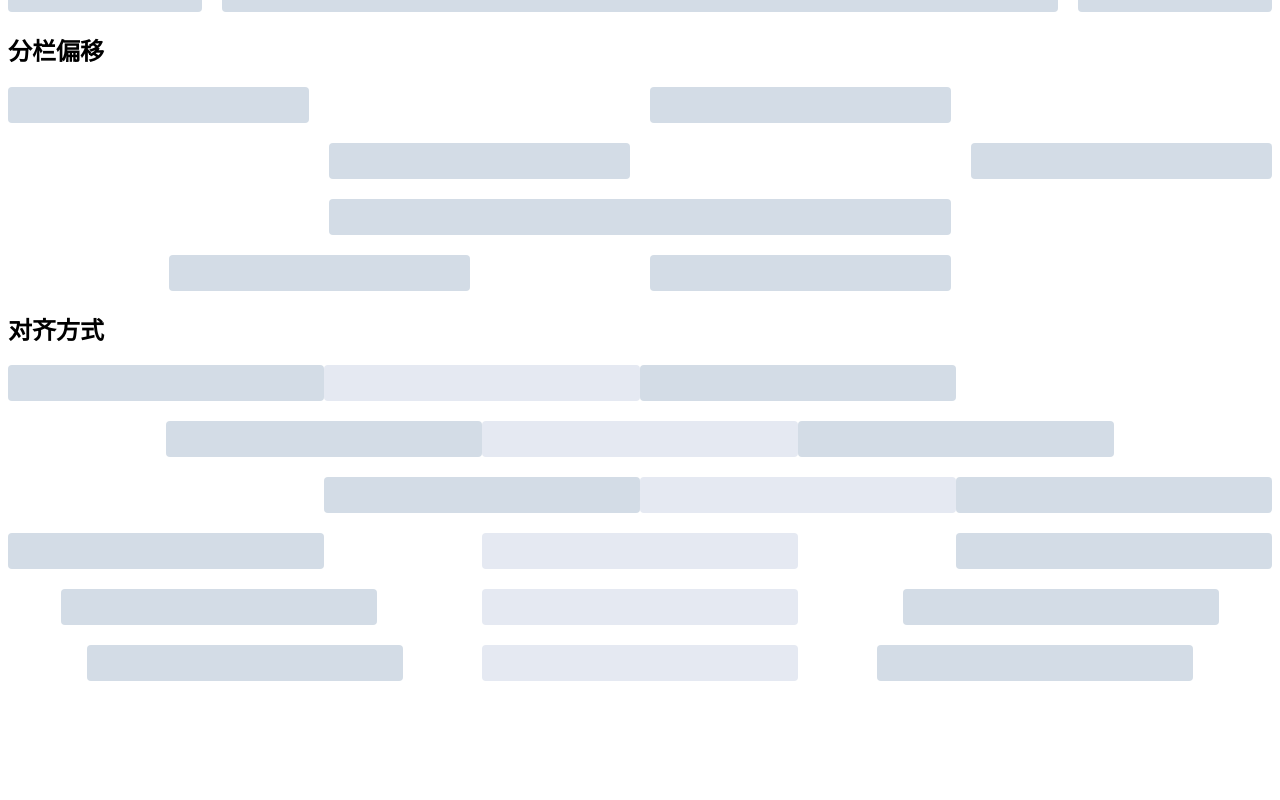
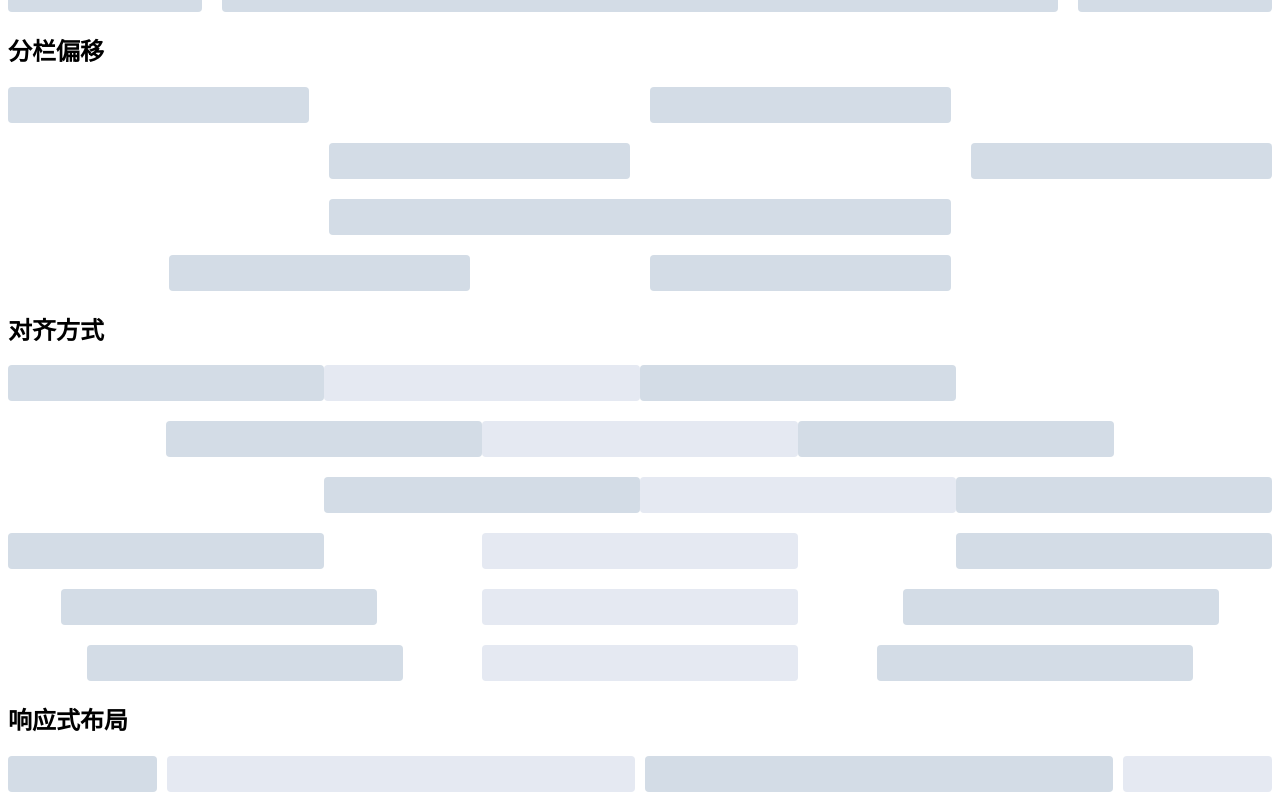
Before and after one commit to chenyuqiua/my-element, a Vue app: page / in a window 1280 px wide. Shown: the part 657-1457 px from the top of the page. Before the commit the page ends 1346 px from the top, so only its background shows below. Built offline with nearby package versions, Linux system fonts and the light colour scheme.

Commit message:
fix: add layout响应式布局

```diff
--- a/examples/components/layout/index.vue
+++ b/examples/components/layout/index.vue
@@ -111,6 +111,21 @@
       <yq-col :span="6"><div class="grid-content ep-bg-purple-light" /></yq-col>
       <yq-col :span="6"><div class="grid-content ep-bg-purple" /></yq-col>
     </yq-row>
+    <h2>响应式布局</h2>
+    <yq-row :gutter="10">
+      <yq-col :xs="8" :sm="6" :md="4" :lg="3" :xl="1">
+        <div class="grid-content ep-bg-purple" />
+      </yq-col>
+      <yq-col :xs="4" :sm="6" :md="8" :lg="9" :xl="11">
+        <div class="grid-content ep-bg-purple-light" />
+      </yq-col>
+      <yq-col :xs="4" :sm="6" :md="8" :lg="9" :xl="11">
+        <div class="grid-content ep-bg-purple" />
+      </yq-col>
+      <yq-col :xs="8" :sm="6" :md="4" :lg="3" :xl="1">
+        <div class="grid-content ep-bg-purple-light" />
+      </yq-col>
+    </yq-row>
   </div>
 </template>
 
--- a/packages/components/col/src/col.ts
+++ b/packages/components/col/src/col.ts
@@ -1,3 +1,14 @@
+import { mutable } from "packages/utils/typescript";
+import { definePropType } from "packages/utils/vue/props/runtime";
+
+export type ColSizeObject = {
+  span?: number;
+  offset?: number;
+  pull?: number;
+  push?: number;
+};
+export type ColSize = number | ColSizeObject;
+
 export const colProps = {
   span: {
     type: Number,
@@ -15,4 +26,24 @@ export const colProps = {
     type: Number,
     default: 0,
   },
+  xs: {
+    type: definePropType<ColSize>([Number, Object]),
+    default: () => mutable({} as const),
+  },
+  sm: {
+    type: definePropType<ColSize>([Number, Object]),
+    default: () => mutable({} as const),
+  },
+  md: {
+    type: definePropType<ColSize>([Number, Object]),
+    default: () => mutable({} as const),
+  },
+  lg: {
+    type: definePropType<ColSize>([Number, Object]),
+    default: () => mutable({} as const),
+  },
+  xl: {
+    type: definePropType<ColSize>([Number, Object]),
+    default: () => mutable({} as const),
+  },
 } as const;
--- a/packages/components/col/src/col.vue
+++ b/packages/components/col/src/col.vue
@@ -28,8 +28,8 @@ const style = computed(() => {
 
 const colKls = computed(() => {
   const classes: string[] = [];
+
   const pos = ["span", "offset", "push", "pull"] as const;
-
   pos.forEach((prop) => {
     const size = props[prop];
     if (isNumber(size)) {
@@ -38,31 +38,67 @@ const colKls = computed(() => {
     }
   });
 
+  const sizes = ["xs", "sm", "md", "lg", "xl"] as const;
+  sizes.forEach((size) => {
+    if (isNumber(props[size])) classes.push(`yq-col-${size}-${props[size]}`);
+    else {
+      Object.entries(size).forEach(([prop, sizeProp]) => {
+        classes.push(
+          prop === "span"
+            ? `yq-col-${size}-${sizeProp}`
+            : `yq-col-${size}-${prop}-${sizeProp}`
+        );
+      });
+    }
+  });
+
   return classes;
 });
 </script>
 
 <style lang="scss" scoped>
-.yq-col {
+@use "packages/theme-chalk/src/mixins/_col.scss" as *;
+@use "packages/theme-chalk/src/mixins/config.scss" as *;
+@use "packages/theme-chalk/src/mixins/mixins.scss" as *;
+
+.#{$namespace}-col {
   float: left;
   box-sizing: border-box;
 }
 
+/* .#{$namespace}-col-0 {
+  display: none;
+  // to avoid introducing !important syntax, redundant css rule is required due to selector priority.
+  @include when(guttered) {
+    display: none;
+  }
+} */
+
 @for $i from 0 through 24 {
-  .yq-col-#{$i} {
+  .#{$namespace}-col-#{$i} {
     max-width: $i / 24 * 100%;
     flex: 0 0 $i / 24 * 100%;
   }
-  .yq-col-offset-#{$i} {
+  .#{$namespace}-col-offset-#{$i} {
     margin-left: $i / 24 * 100%;
   }
-  .yq-col-push-#{$i} {
+  .#{$namespace}-col-push-#{$i} {
     position: relative;
     left: $i / 24 * 100%;
   }
-  .yq-col-pull-#{$i} {
+  .#{$namespace}-col-pull-#{$i} {
     position: relative;
     right: $i / 24 * 100%;
   }
 }
+
+@include col-size(xs);
+
+@include col-size(sm);
+
+@include col-size(md);
+
+@include col-size(lg);
+
+@include col-size(xl);
 </style>
--- a/packages/components/row/src/row.vue
+++ b/packages/components/row/src/row.vue
@@ -40,7 +40,9 @@ const style = computed(() => {
 </script>
 
 <style lang="scss" scoped>
-.yq-row {
+@use "packages/theme-chalk/src/mixins/config.scss" as *;
+
+.#{$namespace}-row {
   display: flex;
   flex-wrap: wrap;
   box-sizing: border-box;
--- /dev/null
+++ b/packages/theme-chalk/src/common/var.scss
@@ -0,0 +1,13 @@
+// layout响应式布局相关变量
+$sm: 768px !default;
+$md: 992px !default;
+$lg: 1200px !default;
+$xl: 1920px !default;
+
+$breakpoints: (
+  "xs": "(max-width: #{$sm})",
+  "sm": "(min-width: #{$sm})",
+  "md": "(min-width: #{$md})",
+  "lg": "(min-width: #{$lg})",
+  "xl": "(min-width: #{$xl})",
+) !default;
--- /dev/null
+++ b/packages/theme-chalk/src/mixins/_col.scss
@@ -0,0 +1,38 @@
+@use "./mixins" as *;
+@use "./config.scss" as *;
+
+// 响应式布局样式添加
+@mixin col-size($size) {
+  @include res($size) {
+    .#{$namespace}-col-#{$size}-0 {
+      display: none;
+      // @include when(guttered) {
+      //   display: none;
+      // }
+    }
+
+    @for $i from 0 through 24 {
+      .#{$namespace}-col-#{$size}-#{$i} {
+        @if $i != 0 {
+          display: block;
+        }
+        max-width: $i / 24 * 100%;
+        flex: 0 0 $i / 24 * 100%;
+      }
+
+      .#{$namespace}-col-#{$size}-offset-#{$i} {
+        margin-left: $i / 24 * 100%;
+      }
+
+      .#{$namespace}-col-#{$size}-pull-#{$i} {
+        position: relative;
+        right: $i / 24 * 100%;
+      }
+
+      .#{$namespace}-col-#{$size}-push-#{$i} {
+        position: relative;
+        left: $i / 24 * 100%;
+      }
+    }
+  }
+}
--- /dev/null
+++ b/packages/theme-chalk/src/mixins/config.scss
@@ -0,0 +1,2 @@
+$namespace: "yq" !default;
+$state-prefix: "is-" !default;
--- /dev/null
+++ b/packages/theme-chalk/src/mixins/mixins.scss
@@ -0,0 +1,22 @@
+@use "../common/var.scss" as *;
+@use "./config.scss" as *;
+
+// 在不同尺寸屏幕下添加样式
+@mixin res($key, $map: $breakpoints) {
+  // 循环遍历map中是否包含传入的key
+  @if map-has-key($map, $key) {
+    @media only screen and #{unquote(map-get($map, $key))} {
+      @content;
+    }
+  } @else {
+    @warn "Undefined points: `#{$map}`";
+  }
+}
+
+@mixin when($state) {
+  @at-root {
+    &.#{$state-prefix + $state} {
+      @content;
+    }
+  }
+}
--- /dev/null
+++ b/packages/utils/typescript.ts
@@ -0,0 +1,4 @@
+export const mutable = <T extends readonly any[] | Record<string, unknown>>(
+  val: T
+) => val as Mutable<typeof val>;
+export type Mutable<T> = { -readonly [P in keyof T]: T[P] };
--- /dev/null
+++ b/packages/utils/vue/props/runtime.ts
@@ -0,0 +1,3 @@
+import { PropType } from "vue";
+
+export const definePropType = <T>(val: any): PropType<T> => val;
```
